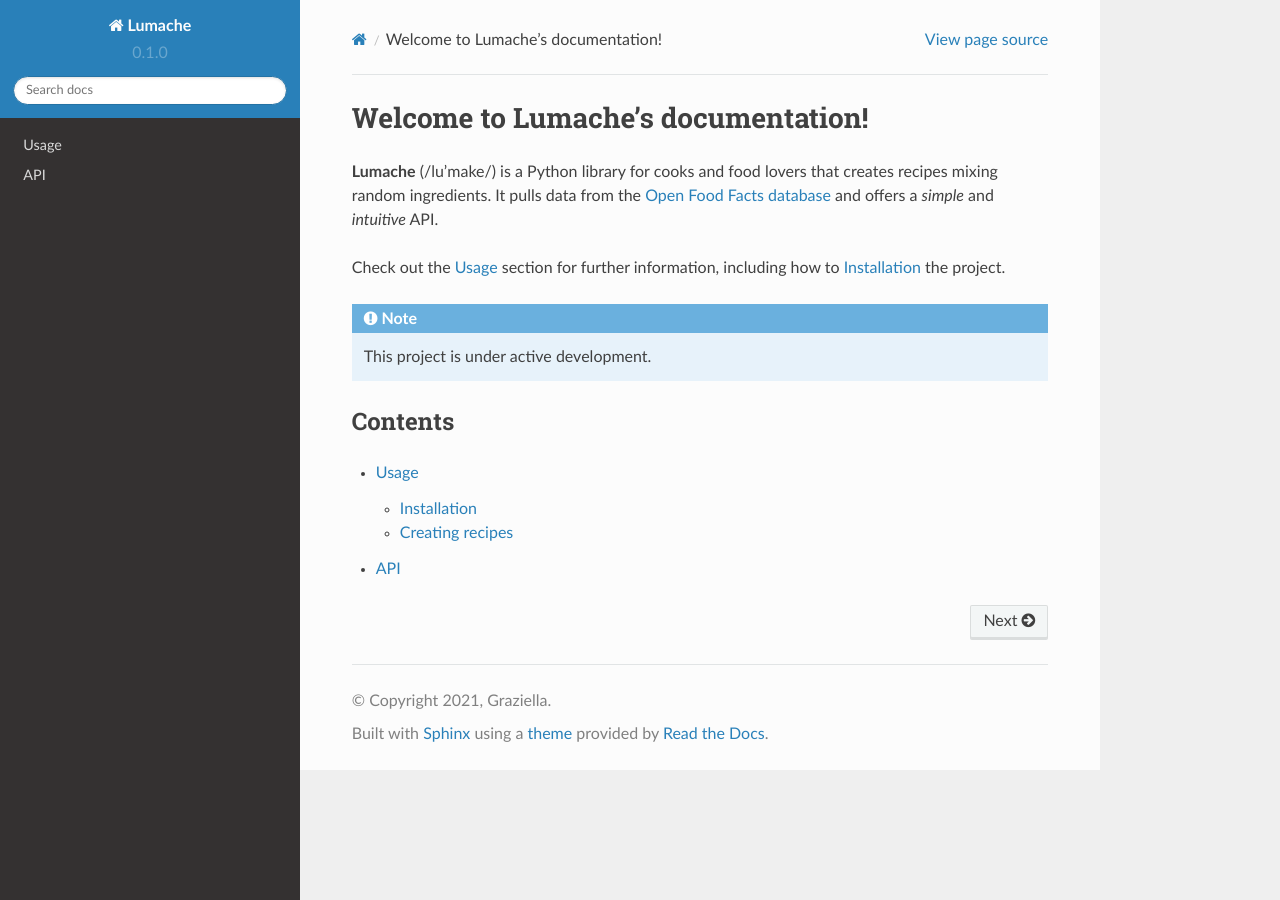
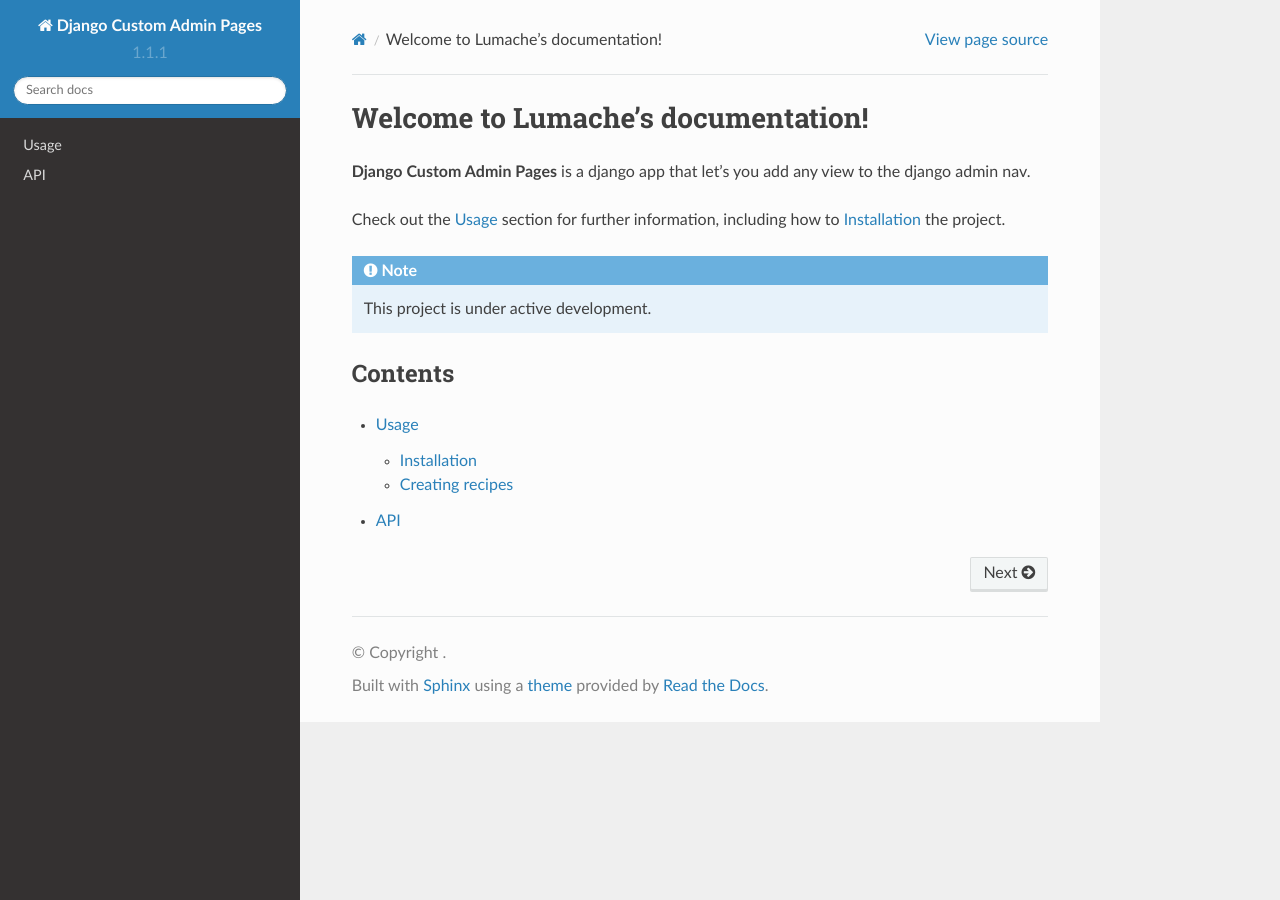
Before and after one commit to lekjos/django-custom-admin-pages, a Sphinx documentation site: the page built from docs/source/index.rst, in a window 1280 px wide. Built offline with Sphinx 7.4.7 and the Read the Docs theme 2.0.0, drawn with Linux system fonts in a browser that asks for light colours.

Commit message:
add sphinx

```diff
--- a/docs/source/conf.py
+++ b/docs/source/conf.py
@@ -2,34 +2,34 @@
 
 # -- Project information
 
-project = 'Lumache'
-copyright = '2021, Graziella'
-author = 'Graziella'
+project = "Django Custom Admin Pages"
+copyright = ""
+author = "lekjos"
 
-release = '0.1'
-version = '0.1.0'
+release = "1.1.1"
+version = "1.1.1"
 
 # -- General configuration
 
 extensions = [
-    'sphinx.ext.duration',
-    'sphinx.ext.doctest',
-    'sphinx.ext.autodoc',
-    'sphinx.ext.autosummary',
-    'sphinx.ext.intersphinx',
+    "sphinx.ext.duration",
+    "sphinx.ext.doctest",
+    "sphinx.ext.autodoc",
+    "sphinx.ext.autosummary",
+    "sphinx.ext.intersphinx",
 ]
 
 intersphinx_mapping = {
-    'python': ('https://docs.python.org/3/', None),
-    'sphinx': ('https://www.sphinx-doc.org/en/master/', None),
+    "python": ("https://docs.python.org/3/", None),
+    "sphinx": ("https://www.sphinx-doc.org/en/master/", None),
 }
-intersphinx_disabled_domains = ['std']
+intersphinx_disabled_domains = ["std"]
 
-templates_path = ['_templates']
+templates_path = ["_templates"]
 
 # -- Options for HTML output
 
-html_theme = 'sphinx_rtd_theme'
+html_theme = "sphinx_rtd_theme"
 
 # -- Options for EPUB output
-epub_show_urls = 'footnote'
+epub_show_urls = "footnote"
--- a/docs/source/index.rst
+++ b/docs/source/index.rst
@@ -1,10 +1,8 @@
 Welcome to Lumache's documentation!
 ===================================
 
-**Lumache** (/lu'make/) is a Python library for cooks and food lovers
-that creates recipes mixing random ingredients.
-It pulls data from the `Open Food Facts database <https://world.openfoodfacts.org/>`_
-and offers a *simple* and *intuitive* API.
+**Django Custom Admin Pages** is a django app that let's you add any view to the
+django admin nav.
 
 Check out the :doc:`usage` section for further information, including
 how to :ref:`installation` the project.
--- a/pyproject.toml
+++ b/pyproject.toml
@@ -60,6 +60,7 @@
 isort = "^5.12.0"
 coverage = "^7.2.7"
 pytest-django = "^4.5.2"
+sphinx = "^7.1.2"
 
 [build-system]
 requires = ["poetry-core"]
```
Also changed, not shown: 1 other file.
